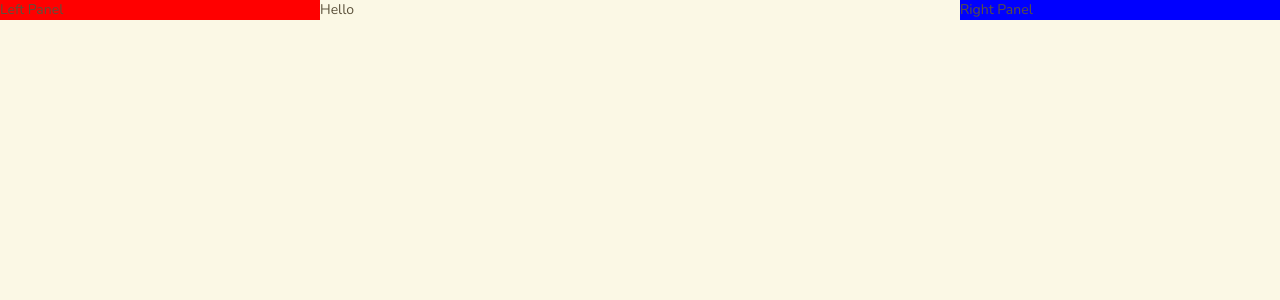
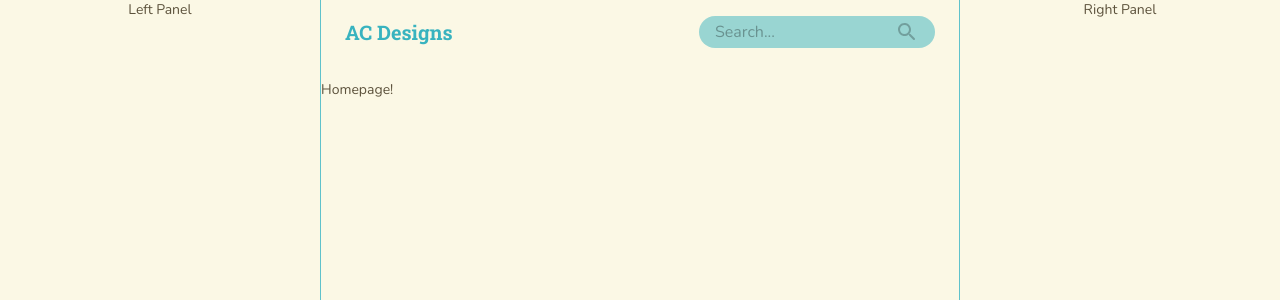
Before and after one commit to IsaiahByDayah/accd, a React (Create React App) app: page / in a window 1280 px wide. Shown: the top 300 px of the page. Built offline with nearby package versions, Linux system fonts and the light colour scheme.

Commit message:
wip: explore app styling

```diff
--- a/src/components/Homepage.tsx
+++ b/src/components/Homepage.tsx
@@ -1,5 +1,5 @@
 import React from "react"
 
-const Homepage = () => <div>Hello</div>
+const Homepage = () => <div>Homepage!</div>
 
 export default Homepage
--- a/src/components/LeftPanel.tsx
+++ b/src/components/LeftPanel.tsx
@@ -14,8 +14,10 @@ const useStyles = makeStyles(({ breakpoints }) => ({
 const LeftPanel = () => {
     const classes = useStyles()
     return (
-        <Grid className={classes.root} item xs={12} sm={2} md={3}>
-            <Box bgcolor="red">Left Panel</Box>
+        <Grid className={classes.root} item xs={12} sm={2} md={1} lg={3}>
+            <Box display="flex" flexDirection="column" alignItems="center">
+                Left Panel
+            </Box>
         </Grid>
     )
 }
--- a/src/components/MiddlePanel.tsx
+++ b/src/components/MiddlePanel.tsx
@@ -1,12 +1,30 @@
 import React from "react"
 import { Switch, Route } from "react-router-dom"
-import { Grid } from "@material-ui/core"
+import { makeStyles, Grid, Box } from "@material-ui/core"
 
+import Header from "components/Header"
+import BottomNav from "components/BottomNav"
 import Homepage from "components/Homepage"
 
+const useStyles = makeStyles(({ breakpoints, palette }) => ({
+    root: {
+        // background: palette.background.default,
+
+        [breakpoints.up("sm")]: {
+            borderLeft: `1px solid ${palette.primary.light}`,
+            borderRight: `1px solid ${palette.primary.light}`,
+        },
+    },
+}))
+
 const MiddlePanel = () => {
+    const classes = useStyles()
     return (
-        <Grid item xs={12} sm={10} md={6}>
+        <Grid className={classes.root} item xs={12} sm={10} md={8} lg={6}>
+            <Box display="flex" flexDirection="column" height="100vh">
+                <Header />
+
+                <Box py={2} flexGrow={1} overflow="auto">
                     <Switch>
                         <Route path="/favorites">
                             <Homepage />
@@ -21,6 +39,10 @@ const MiddlePanel = () => {
                             <Homepage />
                         </Route>
                     </Switch>
+                </Box>
+
+                <BottomNav />
+            </Box>
         </Grid>
     )
 }
--- a/src/components/RightPanel.tsx
+++ b/src/components/RightPanel.tsx
@@ -15,7 +15,9 @@ const RightPanel = () => {
     const classes = useStyles()
     return (
         <Grid className={classes.root} item xs={12} md={3}>
-            <Box bgcolor="blue">Right Panel</Box>
+            <Box display="flex" flexDirection="column" alignItems="center">
+                Right Panel
+            </Box>
         </Grid>
     )
 }
```
Lines whose indentation alone changed are shown as unchanged.
